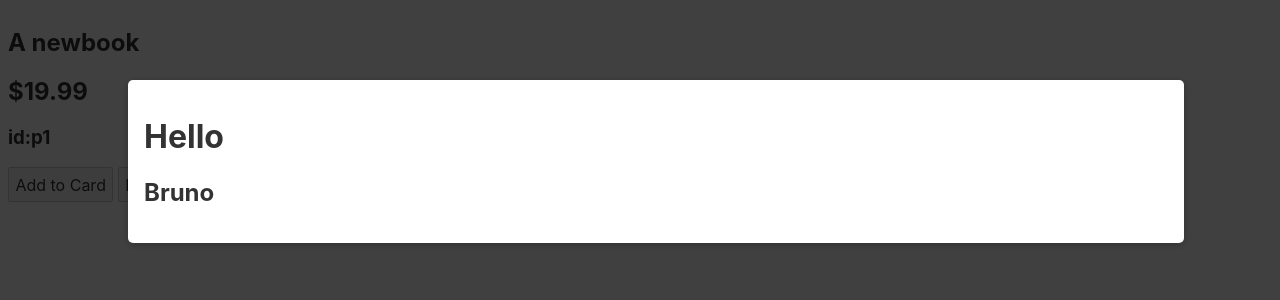
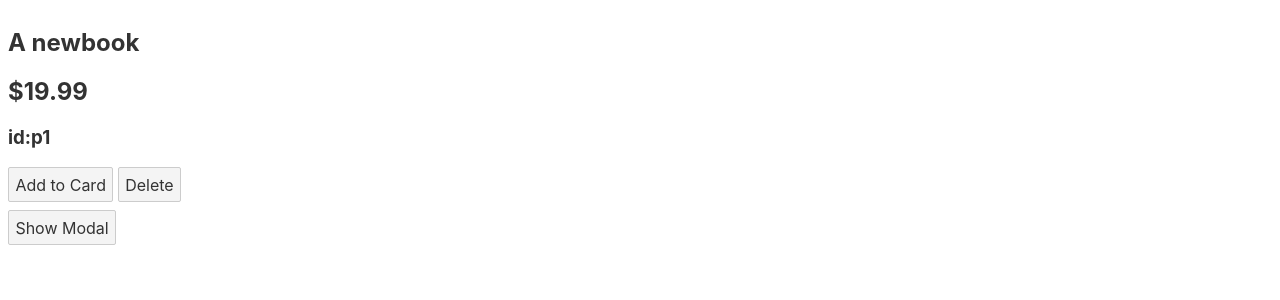
Before and after one commit to br9191fr/learn2, a Svelte app: page / in a window 1280 px wide. Shown: the top 300 px of the page. Built offline with nearby package versions, Linux system fonts and the light colour scheme.

Commit message:
after 63

```diff
--- a/src/App.svelte
+++ b/src/App.svelte
@@ -9,6 +9,7 @@
             price: '19.99'
         }
     ];
+    let showModal = false;
 
     function addToCard(event) {
         console.log(event.detail);
@@ -24,8 +25,15 @@
              on:delete={deleteProduct}
     />
 {/each}
+<button on:click={() => showModal = true}>Show Modal</button>
 
-<Modal>
- <h1>Hello</h1>
-    <h2>Bruno</h2>
-</Modal>
+{#if showModal}
+    <Modal
+    on:cancel={() => showModal = false}
+    on:close={() => showModal = false}
+    >
+        <h1 slot="header">Hello !</h1>
+        <h2>Bruno</h2>
+        <button slot="footer" on:click={() => showModal = false}>Confirm</button>
+    </Modal>
+{/if}
--- a/src/Modal.svelte
+++ b/src/Modal.svelte
@@ -1,5 +1,7 @@
 <script>
-    export let content;
+    import {createEventDispatcher} from 'svelte';
+
+    const dispatch = createEventDispatcher();
 </script>
 
 <style>
@@ -26,8 +28,21 @@
         box-shadow: 0 2px 8px rgba(0, 0, 0, 0.26);
         overflow: scroll;
     }
+    header {
+       border-bottom: 1px solid #ccc;
+    }
 </style>
-<div class="backdrop"/>
+<div class="backdrop" on:click={() => dispatch('cancel')} />
 <div class="modal">
-    <slot/>
+    <header>
+        <slot name="header" />
+    </header>
+    <div class="content" >
+        <slot />
+    </div>
+    <footer>
+        <slot name="footer">
+            <button on:click={() => dispatch('close')}>Close</button>
+        </slot>
+    </footer>
 </div>
```
